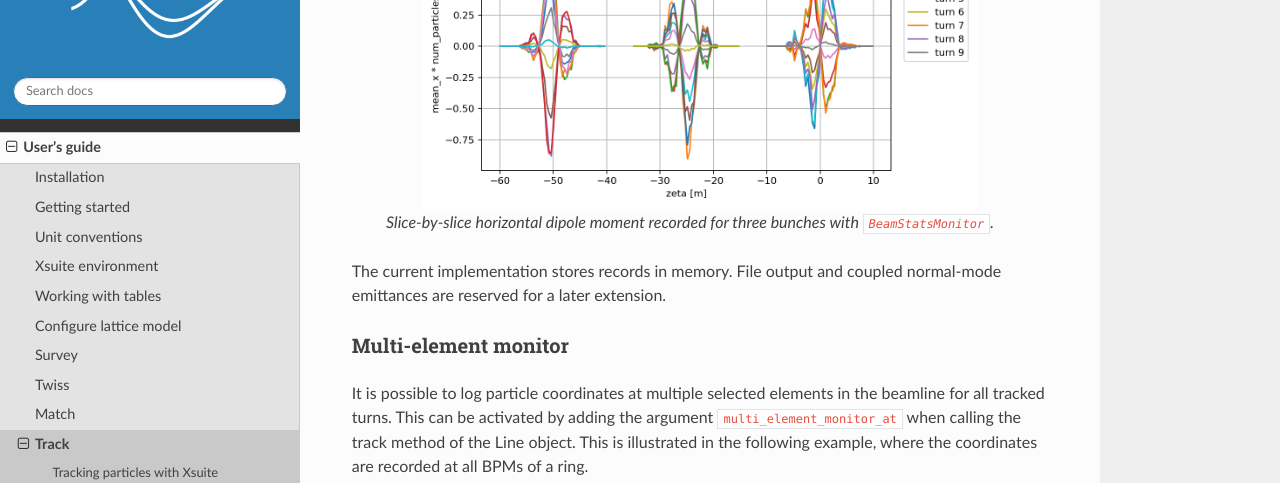
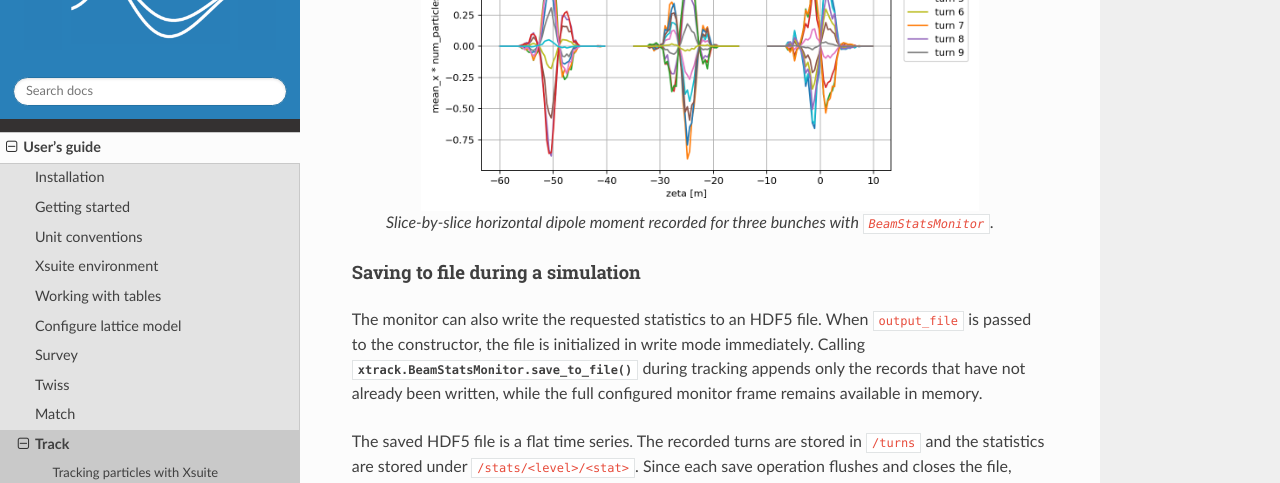
Before and after one commit to xsuite/xsuite, a Sphinx documentation site: the page built from docs/track.rst, in a window 1280 px wide and 1400 px high, scrolled down 9329 px. Shown: the top 483 px of the window. Built offline with Sphinx 7.4.7 and the Read the Docs theme 3.1.0, drawn with Linux system fonts in a browser that asks for light colours; pages that are not in the unit, such as notebooks, are missing from menus; the version number could not be read and is left out; some of the changed text lies outside the part shown.

Commit message:
Document BeamStatsMonitor HDF5 examples

```diff
--- a/docs/conf.py
+++ b/docs/conf.py
@@ -196,6 +196,10 @@ snippet_files = {
         'generated_code_snippets/beam_stats_monitor_bunch_by_bunch_stats.py',
     'xtrack/examples/beam_stats_monitor/002_slice_by_slice_stats.py':
         'generated_code_snippets/beam_stats_monitor_slice_by_slice_stats.py',
+    'xtrack/examples/beam_stats_monitor/003_save_to_file_during_simulation.py':
+        'generated_code_snippets/beam_stats_monitor_save_to_file.py',
+    'xtrack/examples/beam_stats_monitor/004_save_to_file_with_new_frame.py':
+        'generated_code_snippets/beam_stats_monitor_save_new_frame.py',
     'xtrack/examples/radiation/005_radiation_example.py':
         'generated_code_snippets/radiation.py',
     'xtrack/examples/element_internal_record/000_internal_record.py':
--- a/docs/particles_monitor.rst
+++ b/docs/particles_monitor.rst
@@ -259,8 +259,8 @@ such as intensity, centroids, beam sizes, covariances, and projected
 emittances.
 
 The quantity ``num_particles`` is the sum of ``particles.weight`` in each bin,
-not the number of macroparticles. All derived quantities are computed with the
-same weights.
+not the number of macroparticles. All statistics are computed with the same
+weights.
 
 The monitor exposes the most detailed level available from its constructor
 inputs. With no bunch or slice inputs, recorded arrays have shape:
@@ -359,8 +359,42 @@ whole-beam statistics remain available through
    Slice-by-slice horizontal dipole moment recorded for three bunches with
    ``BeamStatsMonitor``.
 
-The current implementation stores records in memory. File output and coupled
-normal-mode emittances are reserved for a later extension.
+Saving to file during a simulation
+~~~~~~~~~~~~~~~~~~~~~~~~~~~~~~~~~~
+
+The monitor can also write the requested statistics to an HDF5 file.
+When ``output_file`` is passed to the constructor, the file is initialized in
+write mode immediately. Calling :meth:`xtrack.BeamStatsMonitor.save_to_file`
+during tracking appends only the records that have not already been written,
+while the full configured monitor frame remains available in memory.
+
+The saved HDF5 file is a flat time series. The recorded turns are stored in
+``/turns`` and the statistics are stored under ``/stats/<level>/<stat>``. Since
+each save operation flushes and closes the file, another script can reopen it
+between saves to inspect partial results. The following example uses a
+bunch-by-bunch monitor, tracks in chunks, saves after each chunk, and reads
+both the reduced beam-level data from ``/stats/beam`` and the bunch-level data
+from ``/stats/bunch``.
+
+.. literalinclude:: generated_code_snippets/beam_stats_monitor_save_to_file.py
+   :language: python
+
+Saving long simulations with frame reuse
+~~~~~~~~~~~~~~~~~~~~~~~~~~~~~~~~~~~~~~~~
+
+For simulations where a full run would be too large to keep in one monitor
+allocation, the user can save one frame, clear the in-memory arrays, and reuse
+the same monitor for the next turn interval with
+:meth:`xtrack.BeamStatsMonitor.start_new_frame`. The HDF5 file remains unaware
+of frames: each call to :meth:`xtrack.BeamStatsMonitor.save_to_file` appends the
+new records to the same flat ``/turns`` and ``/stats`` datasets.
+
+The following example keeps only 20 turns in memory at a time while saving 60
+turns to the file. After the loop, the monitor contains the last frame only,
+whereas the file contains all saved turns.
+
+.. literalinclude:: generated_code_snippets/beam_stats_monitor_save_new_frame.py
+   :language: python
 
 Multi-element monitor
 ---------------------
```
